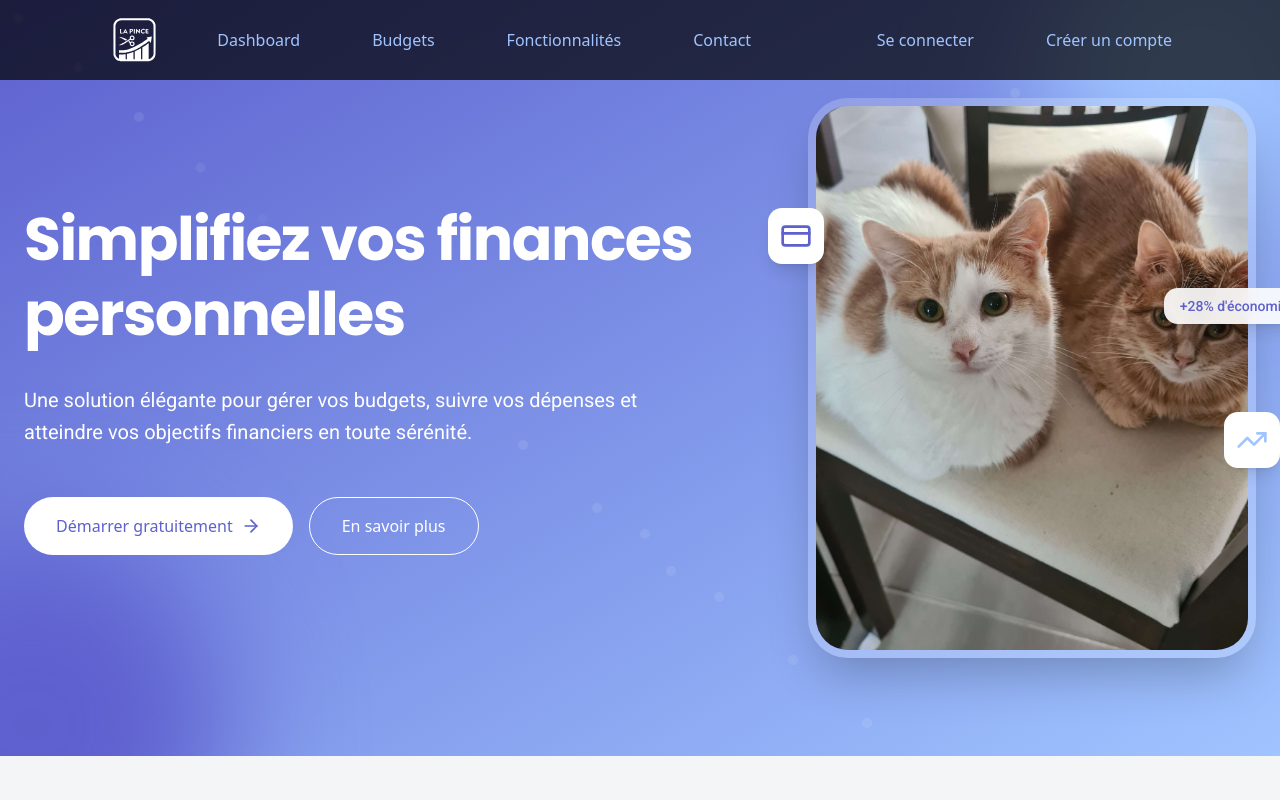
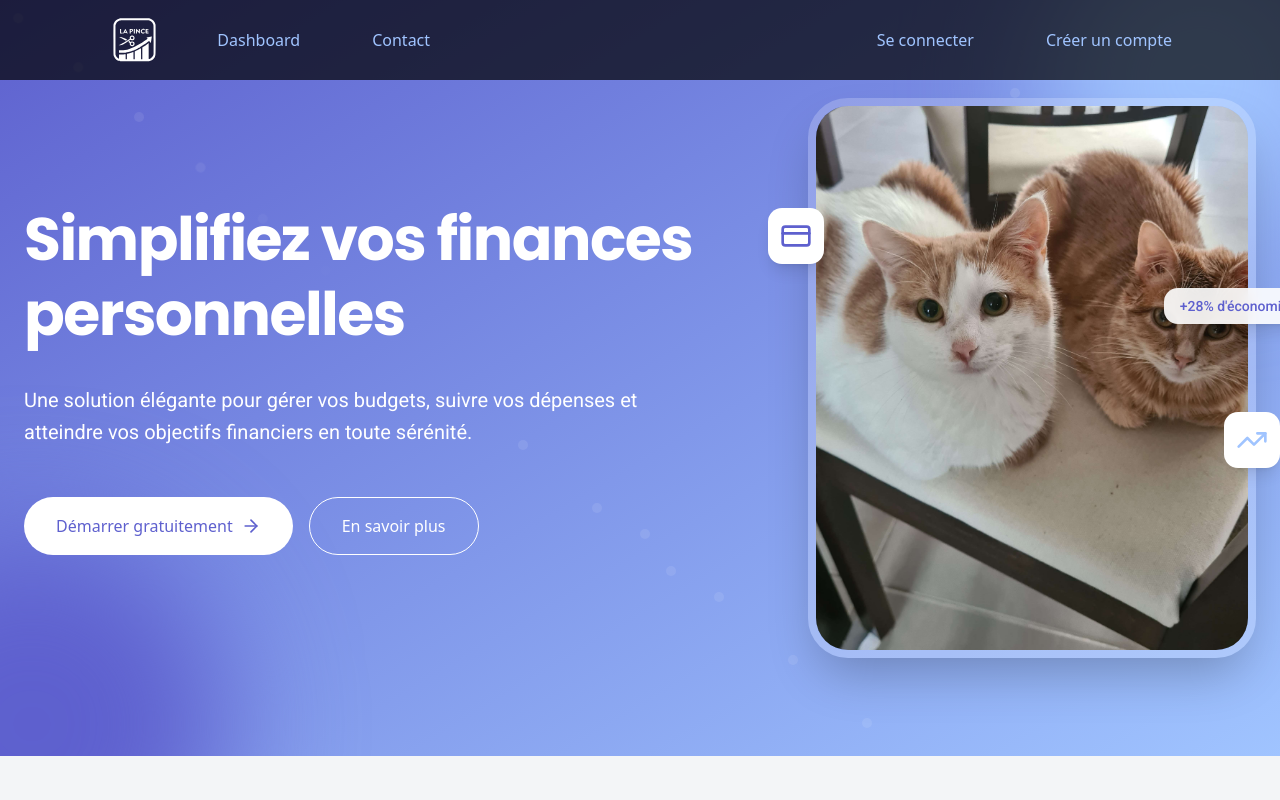
Before and after one commit to Nico13M/projet-la-pince-front, a Next.js app: page / in a window 1280 px wide. Shown: the top 800 px of the page. Built offline with nearby package versions, Linux system fonts and the light colour scheme.

Commit message:
REFACTOR: remove commented-out code and clean up navigation links in Header component

```diff
--- a/src/components/layouts/Header.tsx
+++ b/src/components/layouts/Header.tsx
@@ -8,19 +8,14 @@ export default function Header() {
     >
       <div className="mx-auto max-w-6xl px-5 sm:px-6">
         <div className="flex h-16 items-center justify-between md:h-20">
-          {/* Site branding */}
           <div className="mr-4 shrink-0">
             <Logo />
           </div>
 
-          {/* Desktop navigation */}
           <nav className="hidden md:flex md:grow">
-            {/* Desktop menu links */}
             <ul className="flex grow flex-wrap items-center justify-start space-x-5 lg:space-x-8">
               {[
                 { label: 'Dashboard', href: '/dashboard' },
-                { label: 'Budgets', href: '/budgets' },
-                { label: 'Fonctionnalités', href: '/fonctionnalities' },
                 { label: 'Contact', href: '/contact' },
               ].map(({ label, href }, index) => (
                 <li key={index}>
@@ -34,7 +29,6 @@ export default function Header() {
               ))}
             </ul>
 
-            {/* Desktop sign-in links */}
             <ul className="flex grow flex-wrap items-center justify-end space-x-5 lg:space-x-8">
               {[
                 { label: 'Se connecter', href: '/sign-in' },
```
